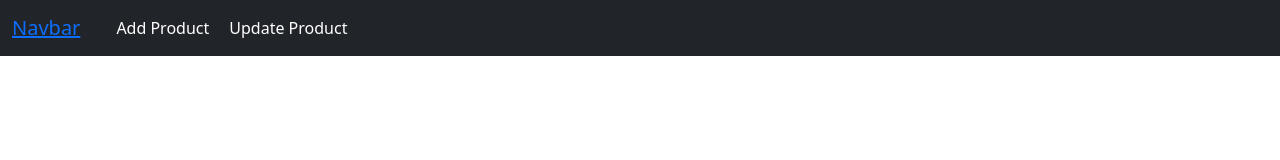
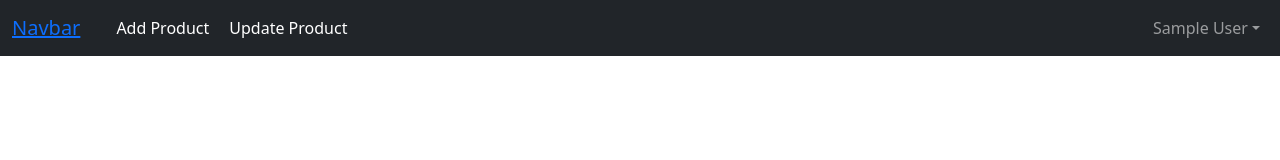
Before and after one commit to heyitsuzair/ecom-dashboard-react-laravel, a React (Create React App) app in the folder ecom-frontend/: page /addProduct in a window 1280 px wide. Shown: the top 160 px of the page. Built offline with nearby package versions, Linux system fonts and the light colour scheme; sample sign-in values are in the browser's storage.

Commit message:
Logout Added

```diff
--- a/ecom-frontend/src/components/commons/Header/Header.js
+++ b/ecom-frontend/src/components/commons/Header/Header.js
@@ -1,7 +1,11 @@
 import React from "react";
-import { Navbar, Container, Nav } from "react-bootstrap";
-import { Link } from "react-router-dom";
+import { Navbar, Container, Nav, NavDropdown } from "react-bootstrap";
+import { Link, useNavigate } from "react-router-dom";
 export default function Header() {
+  const user = JSON.parse(localStorage.getItem("ecom-user"));
+
+  const navigate = useNavigate();
+
   return (
     <Navbar bg="dark" variant="dark">
       <Container fluid>
@@ -22,6 +26,20 @@ export default function Header() {
             </>
           )}
         </Nav>
+        {localStorage.getItem("ecom-user") && (
+          <Nav className="mr-auto">
+            <NavDropdown title={user.name}>
+              <NavDropdown.Item
+                onClick={() => {
+                  localStorage.clear();
+                  navigate("/");
+                }}
+              >
+                Logout
+              </NavDropdown.Item>
+            </NavDropdown>
+          </Nav>
+        )}
       </Container>
     </Navbar>
   );
```
